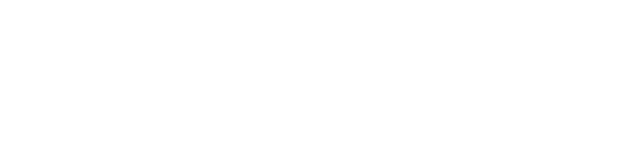
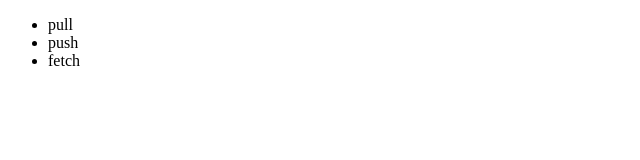
Before and after one commit to danisanguino85/git_remoto, a plain HTML site: page index.html in a window 1280 px wide. Shown: the whole page, without its empty margins (0-640 px from the left). Drawn offline with Linux system fonts and the light colour scheme.

Commit message:
pulleamos pusheamos y fetcheamos

```diff
--- a/index.html
+++ b/index.html
@@ -8,7 +8,11 @@
 </head>
 
 <body>
-
+    <ul>
+        <li>pull</li>
+        <li>push</li>
+        <li>fetch</li>
+    </ul>
 </body>
 
 </html>
```
